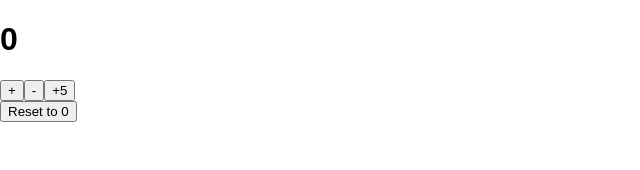
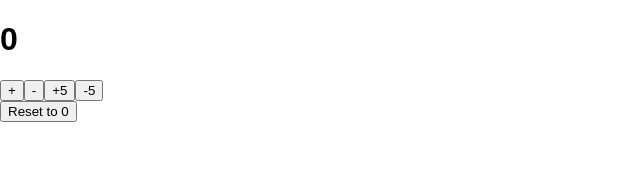
Before and after one commit to JarekZ92/Counter-aplication, a React (Create React App) app: page / in a window 1280 px wide. Shown: the top 170 px of the page, without its empty margins (0-640 px from the left). Built offline with nearby package versions, Linux system fonts and the light colour scheme.

Commit message:
added subtractFiveFunction and its button

```diff
--- a/src/App.js
+++ b/src/App.js
@@ -20,6 +20,12 @@ class App extends React.Component {
   addFiveFunction = () => {
     this.setState({
       startCounter: this.state.startCounter + 5
+    })
+  }
+
+  subtractFiveFunction = () => {
+    this.setState({
+      startCounter: this.state.startCounter - 5
     })
   }
 
@@ -48,6 +54,7 @@ componentDidUpdate() {
         <button onClick={this.addCounterFunction}> + </button>
         <button onClick={this.subtractCounterFunction}> - </button>
         <button onClick={this.addFiveFunction}> +5 </button>
+        <button onClick={this.subtractFiveFunction}> -5 </button>
        <br /> <button onClick={this.resetCounter}> Reset to 0 </button>
       </div>
     );
```
